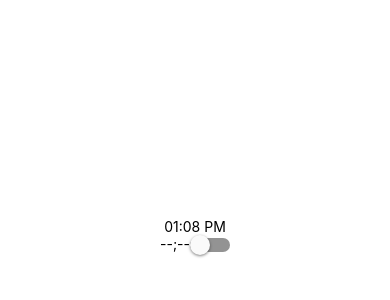
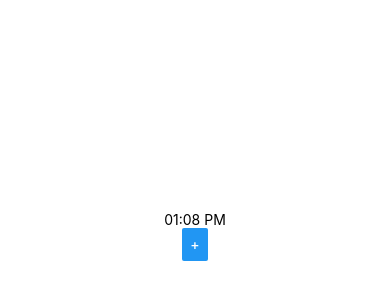
Before and after one commit to jbentke/BomApp, a React Native app: screen / in a window 390 px wide. Shown: the part 186-486 px from the top of the page. Built offline with nearby package versions, Linux system fonts and the light colour scheme.

Commit message:
funktionierender Wecker

```diff
--- a/App.js
+++ b/App.js
@@ -1,14 +1,63 @@
 import React from 'react';
-import { StyleSheet, Text, View } from 'react-native';
+import { StyleSheet, Text, View, Button } from 'react-native';
 import Uhr from './components/Uhr.js'
 import WeckerElement from './components/WeckerElement.js'
 
 export default class App extends React.Component {
+  constructor(props) {
+    super(props);
+    this.state = {
+      weckerArray: []
+    }
+
+    this.handleSwitchChange = this.handleSwitchChange.bind(this)
+    this.handleClick = this.handleClick.bind(this)
+    this.checkWecker = this.checkWecker.bind(this)
+  }
+
+  handleSwitchChange(weckerId) {
+    id = this.state.weckerArray.findIndex((element) => element.id == weckerId)
+    newWeckerArray = this.state.weckerArray
+    newWeckerArray[id].onOffSwitch = !newWeckerArray[id].onOffSwitch
+    this.setState({
+      weckerArray: newWeckerArray
+    })
+  }
+
+  handleClick(e) {
+    altesArray = this.state.weckerArray
+    altesArray.push({
+      id: altesArray.length,
+      weckerZeit: 1644884052,
+      whereAmI: "1.Nephi 4:5",
+      onOffSwitch: true
+    })
+    this.setState({
+      weckerArray: altesArray
+    })
+  }
+
+  checkWecker(currentTime) {
+    //check all wecker and compare timestamp
+    this.state.weckerArray.map((singleWecker) => {
+      singleWecker.weckerZeit < currentTime ? this.klingel() : null
+    })
+  }
+
+  klingel() {
+    console.log("kilingeling")
+    //setze Wecker neu
+
+  //rufe klingelfenster auf
+  //klingel im Fenster
+  }
+
   render() {
     return (
       <View style={styles.container}>
-        <Uhr />
-        <WeckerElement />
+        <Uhr checkWecker={this.checkWecker}/>
+        {this.state.weckerArray ? this.state.weckerArray.map((singleWecker, index) => <WeckerElement weckerZeit={singleWecker.weckerZeit} onOffSwitch={singleWecker.onOffSwitch} handleSwitchChange={this.handleSwitchChange} id={singleWecker.id} key={index}/>) : null}
+        <Button title={"+"} onPress={this.handleClick} ></Button>
       </View>
       );
   }
--- a/components/Uhr.js
+++ b/components/Uhr.js
@@ -19,8 +19,9 @@ export default class Uhr extends React.Component {
           hour: '2-digit',
           minute: '2-digit'
         })
-      })
-    }, 60000)
+      });
+      this.props.checkWecker(parseInt(new Date().getTime() / 1000))
+    }, 1000)
   }
 
   render() {
--- a/components/WeckerElement.js
+++ b/components/WeckerElement.js
@@ -4,27 +4,16 @@ import { Text, View, Switch } from 'react-native'
 export default class WeckerElement extends React.Component {
   constructor(props) {
     super(props);
-    this.state = {
-      weckerZeit: "--;--",
-      onOffSwitch: false,
-    }
-
-    this.handleSwitchChange = this.handleSwitchChange.bind(this)
   }
 
-  handleSwitchChange() {
-    this.setState({
-      onOffSwitch: !this.state.onOffSwitch
-    })
-  }
 
   render() {
     return (
       <View style={{
         flexDirection: 'row',
       }}>
-            <Text>{this.state.weckerZeit}</Text>
-            <Switch value={this.state.onOffSwitch} onValueChange={this.handleSwitchChange} />
+            <Text>{this.props.weckerZeit}</Text>
+            <Switch value={this.props.onOffSwitch} onValueChange={() => this.props.handleSwitchChange(this.props.id)} />
         </View>
     )
   }
```
